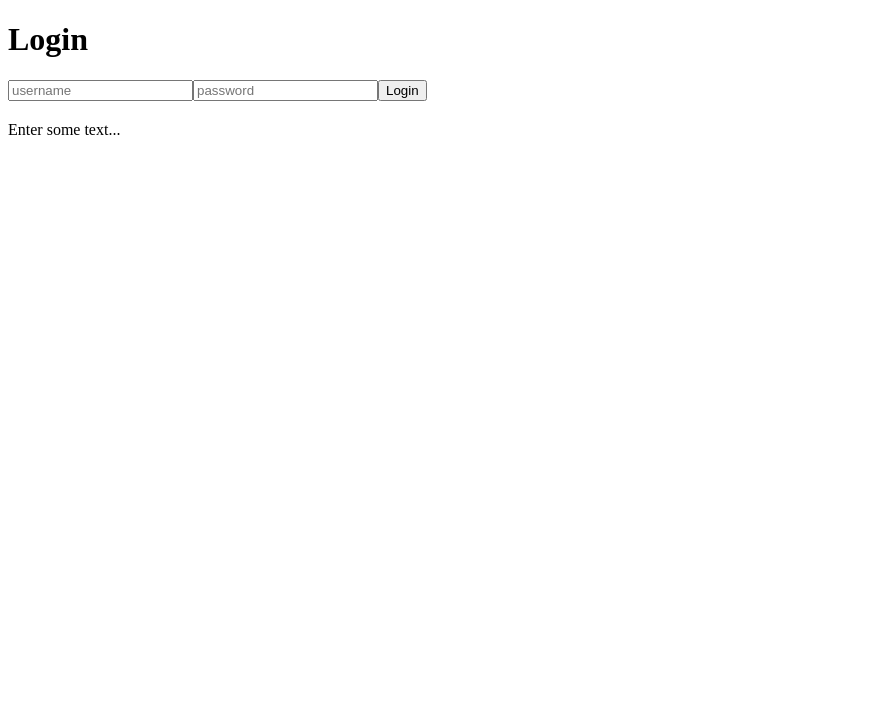
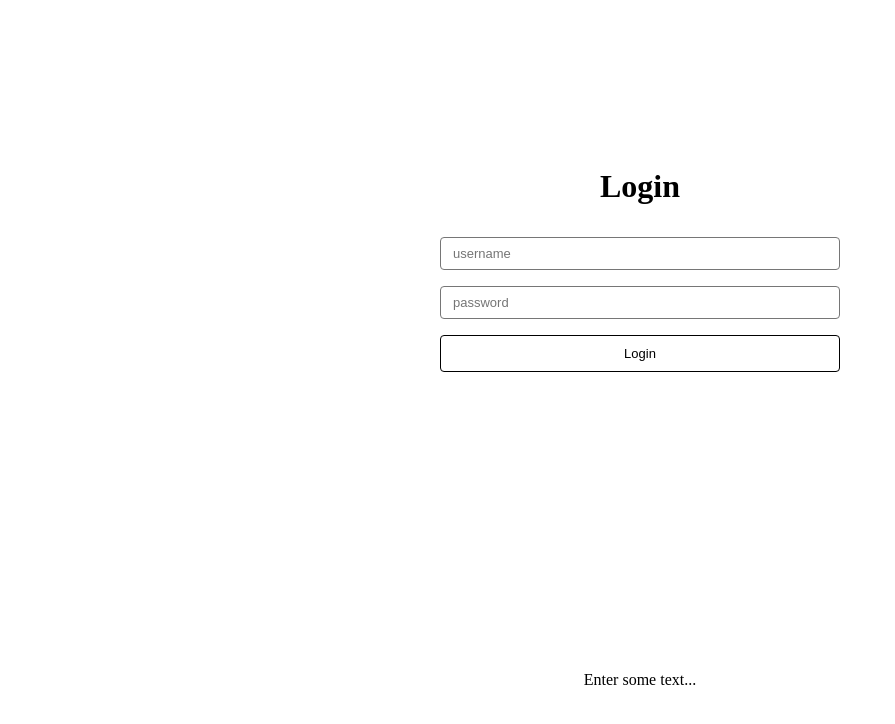
Before and after one commit to shayan22h/TournamentOrganizer, a Next.js app: page / in a window 1280 px wide. Shown: the top 724 px of the page, without its empty margins (0-895 px from the left). Built offline with nearby package versions, Linux system fonts and the light colour scheme.

Commit message:
completionId: cgen-cd107dda72f641e69f582d3bf88e8e62
cgen-cd107dda72f641e69f582d3bf88e8e62

```diff
--- a/pages/index.js
+++ b/pages/index.js
@@ -16,11 +16,83 @@ export default function Login() {
   }
 
   return (
-    <>
-      <h1>Login</h1>
-      <input placeholder="username" onChange={e => setUsername(e.target.value)} />
-      <input type="password" placeholder="password" onChange={e => setPassword(e.target.value)} />
-      <button onClick={handleLogin}>Login</button>
+    <div
+      style={{
+        display: "grid",
+        placeItems: "center",
+        minHeight: "100vh",
+        padding: "20px",
+        color: "rgb(0, 0, 0)",
+        backgroundColor: "rgba(0, 0, 0, 0)",
+        font: '400 16px "Times New Roman"',
+        marginBottom: "77px",
+      }}
+    >
+      <div
+        style={{
+          display: "flex",
+          flexDirection: "column",
+          alignItems: "center",
+          gap: "16px",
+          width: "100%",
+          maxWidth: "400px",
+        }}
+      >
+        <h1
+          style={{
+            fontSize: "32px",
+            fontWeight: "700",
+            margin: "0 0 16px 0",
+          }}
+        >
+          Login
+        </h1>
+        <input
+          placeholder="username"
+          onChange={e => setUsername(e.target.value)}
+          style={{
+            width: "100%",
+            display: "inline-block",
+            borderColor: "rgb(118, 118, 118)",
+            font: "400 13px Arial",
+            padding: "8px 12px",
+            border: "1px solid rgb(118, 118, 118)",
+            borderRadius: "4px",
+            boxSizing: "border-box",
+          }}
+        />
+        <input
+          type="password"
+          placeholder="password"
+          onChange={e => setPassword(e.target.value)}
+          style={{
+            width: "100%",
+            display: "inline-block",
+            borderColor: "rgb(118, 118, 118)",
+            font: "400 13px Arial",
+            padding: "8px 12px",
+            border: "1px solid rgb(118, 118, 118)",
+            borderRadius: "4px",
+            boxSizing: "border-box",
+          }}
+        />
+        <button
+          onClick={handleLogin}
+          style={{
+            width: "100%",
+            display: "inline-block",
+            borderColor: "rgb(0, 0, 0)",
+            backgroundColor: "rgba(0, 0, 0, 0)",
+            font: "400 13px Arial",
+            padding: "10px 16px",
+            border: "1px solid rgb(0, 0, 0)",
+            borderRadius: "4px",
+            cursor: "pointer",
+          }}
+        >
+          Login
+        </button>
+      </div>
       <div
         style={{
           display: "flex",
@@ -32,6 +104,6 @@ export default function Login() {
       >
         Enter some text...
       </div>
-    </>
+    </div>
   );
 }
```
